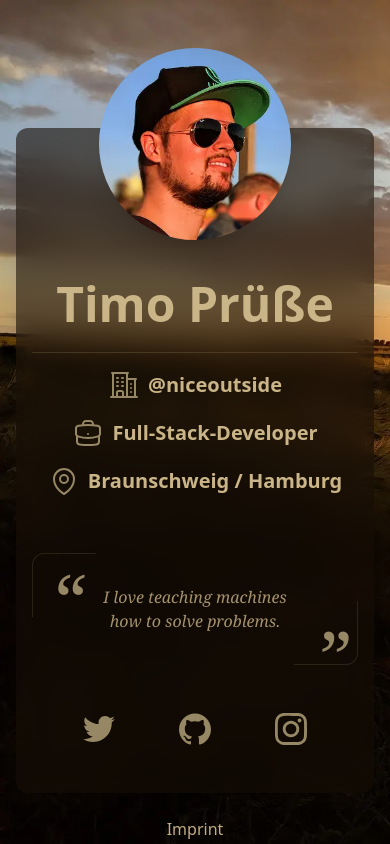
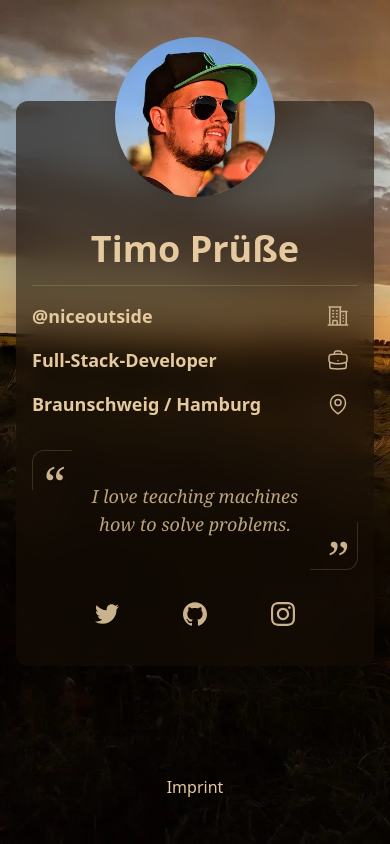
Before and after one commit to timopruesse/timopruesse_personal, a SvelteKit app: page / in a window 390 px wide. Built offline with nearby package versions, Linux system fonts and the light colour scheme.

Commit message:
responsive styles

```diff
--- a/src/lib/contactLink.svelte
+++ b/src/lib/contactLink.svelte
@@ -6,7 +6,7 @@
 
 <a class="link" href={url} target="_blank" rel="noopener noreferrer">
 	<svg
-		class="h-8 fill-current text-accent-0 hover:text-accent-1 transform-gpu hover:scale-125 transition-transform"
+		class="h-6 md:h-8 fill-current text-accent-0 hover:text-accent-1 transform-gpu hover:scale-125 transition-transform"
 		role="img"
 		viewBox="0 0 24 24"
 		xmlns="http://www.w3.org/2000/svg"
--- a/src/routes/+layout.svelte
+++ b/src/routes/+layout.svelte
@@ -2,7 +2,7 @@
 	import '../app.css';
 </script>
 
-<section class="h-screen overflow-hidden bg-cover antialiased lg:px-6">
+<section class="min-h-screen overflow-hidden bg-cover antialiased lg:px-6 flex flex-col">
 	<slot />
 </section>
 
--- a/src/routes/+page.svelte
+++ b/src/routes/+page.svelte
@@ -12,25 +12,26 @@
 </svelte:head>
 
 <div
-	class="max-w-screen-xl flex items-center h-auto lg:h-full flex-wrap mx-auto mt-32 lg:mt-0 relative"
+	class="max-w-screen-xl w-full flex items-center xl:h-full flex-wrap mx-auto mt-20 md:mt-32 lg:mt-28 xl:mt-0 relative flex-1"
 >
 	<div
-		class="w-full lg:w-1/2 xl:w-3/5 rounded-l-xl max-lg:rounded-r-xl shadow-2xl bg-primary-1/60 backdrop-blur-lg mx-4 lg:mx-0 text-accent-1"
+		class="w-full lg:w-3/4 xl:w-3/5 rounded-l-xl max-xl:rounded-r-xl shadow-2xl bg-primary-1/60 backdrop-blur-lg mx-4 lg:mx-auto xl:mx-0 text-accent-1"
 	>
-		<div class="p-4 md:px-12 pt-12 pb-8 text-center lg:text-left">
+		<div class="px-4 md:px-12 pt-8 pb-6 md:pt-12 md:pb-8 text-center xl:text-left">
 			<Image
 				baseType="jpg"
 				src={{ jpg: '/images/timo_small.jpg', webp: '/images/timo_small.webp' }}
-				class="block lg:hidden rounded-full shadow-xl mx-auto -mt-32 h-48 w-48 object-cover object-center"
+				class="block xl:hidden rounded-full shadow-xl mx-auto -mt-24 md:-mt-32 lg:-mt-36 h-40 w-40 md:h-48 md:w-48 lg:h-52 lg:w-52 object-cover object-center"
 				alt="Avatar of Timo"
 			/>
 
-			<h1 class="text-5xl font-semibold mt-10 lg:mt-0">Timo Prüße</h1>
-			<div class="mx-auto pt-6 border-b border-accent-0/25" />
+			<h1 class="text-4xl xl:text-5xl font-semibold mt-8 xl:mt-0">Timo Prüße</h1>
+			<div class="mx-auto pt-4 md:pt-6 border-b border-accent-0/25" />
+			<div class="w-full sm:w-3/4 md:w-2/3 mx-auto xl:w-full">
 				<p
-				class="mt-4 font-semibold text-xl xl:text-2xl flex items-center justify-center lg:justify-start group"
+					class="mt-4 font-semibold text-lg md:text-xl lg:text-2xl flex max-xl:flex-row-reverse items-center justify-between xl:justify-start group"
 				>
-				<Office class="h-8 text-accent-0 mr-2 lg:mr-6 group-hover:text-accent-1" />
+					<Office class="h-6 lg:h-8 text-accent-0 mr-2 xl:mr-6 group-hover:text-accent-1" />
 					<a
 						href="https://no.studio"
 						target="_blank"
@@ -41,37 +42,40 @@
 					</a>
 				</p>
 				<p
-				class="mt-4 font-semibold text-xl xl:text-2xl flex items-center justify-center lg:justify-start group"
+					class="mt-4 font-semibold text-lg md:text-xl lg:text-2xl flex max-xl:flex-row-reverse items-center justify-between xl:justify-start group"
 				>
-				<Briefcase class="h-8 text-accent-0 mr-2 lg:mr-6 group-hover:text-accent-1" />
+					<Briefcase class="h-6 lg:h-8 text-accent-0 mr-2 xl:mr-6 group-hover:text-accent-1" />
 					Full-Stack-Developer
 				</p>
 				<p
-				class="mt-4 font-semibold text-xl xl:text-2xl flex items-center justify-center lg:justify-start group"
+					class="mt-4 font-semibold text-lg md:text-xl lg:text-2xl flex max-xl:flex-row-reverse items-center justify-between xl:justify-start group"
 				>
-				<Pin class="h-8 text-accent-0 mr-2 lg:mr-6 group-hover:text-accent-1" />
+					<Pin class="h-6 lg:h-8 text-accent-0 mr-2 xl:mr-6 group-hover:text-accent-1" />
 					Braunschweig / Hamburg
 				</p>
-			<div class="mt-14 font-serif flex relative py-8 group">
+			</div>
 			<div
-					class="pointer-events-none w-16 h-16 text-7xl text-accent-0 group-hover:text-accent-1 absolute top-0 left-0 pl-3 pt-2 rounded-tl-xl border-l border-t border-accent-0/20 group-hover:border-accent-0/30"
+				class="mt-8 md:mt-14 font-serif flex relative py-8 group w-full md:w-2/3 xl:w-3/4 max-xl:md:mx-auto"
+			>
+				<div
+					class="pointer-events-none w-10 h-10 xl:w-16 xl:h-16 text-5xl md:text-6xl xl:text-7xl text-accent-0 group-hover:text-accent-1 absolute top-0 left-0 pl-1 xl:pl-3 pt-2 rounded-tl-xl border-l border-t border-accent-0/20 group-hover:border-accent-0/30"
 				>
 					“
 				</div>
 				<p
-					class="px-16 xl:px-20 flex-1 lg:text-2xl xl:text-3xl italic text-accent-1/80 group-hover:text-accent-1"
+					class="px-12 sm:px-14 md:px-16 flex-1 text-lg md:text-2xl xl:text-3xl italic text-accent-1/80 group-hover:text-accent-1 text-center"
 				>
-					I love teaching machines how to solve problems.
+					I love teaching machines<br />how to solve problems.
 				</p>
 				<div
-					class="pointer-events-none w-16 h-16 text-7xl text-accent-0 group-hover:text-accent-1 absolute bottom-0 right-0 pb-2 pr-3 rounded-br-xl border-r border-b border-accent-0/20 group-hover:border-accent-0/30"
+					class="pointer-events-none w-12 h-12 xl:w-16 xl:h-16 text-5xl md:text-6xl xl:text-7xl text-accent-0 group-hover:text-accent-1 absolute bottom-0 right-0 pb-2 pr-3 rounded-br-xl border-r border-b border-accent-0/20 group-hover:border-accent-0/30"
 				>
 					<div class="transform-gpu translate-y-1/4 translate-x-1/3">”</div>
 				</div>
 			</div>
 
 			<div
-				class="mt-12 pb-4 lg:pb-6 w-4/5 lg:w-full mx-auto flex flex-wrap gap-x-16 items-center justify-center"
+				class="mt-8 md:mt-12 pb-4 xl:pb-6 w-4/5 xl:w-full mx-auto flex flex-wrap gap-x-16 items-center max-xl:justify-center"
 			>
 				<ContactLink
 					url="https://twitter.com/TimoPruesse/"
@@ -91,16 +95,16 @@
 			</div>
 		</div>
 	</div>
-	<div class="h-full w-full lg:w-1/2 xl:w-2/5 flex items-center relative">
+	<div class="h-full w-full xl:w-2/5 flex items-center relative">
 		<Image
 			src={{ jpg: '/images/timo_large.jpg', webp: '/images/timo_large.webp' }}
 			baseType="jpg"
 			alt="Portrait of Timo"
-			class="rounded-xl shadow-2xl hidden lg:block object-contain"
+			class="rounded-xl shadow-2xl hidden xl:block object-contain"
 		/>
 	</div>
 	<nav
-		class="flex items-center justify-center flex-1 max-lg:my-6 lg:absolute lg:bottom-8 lg:right-8"
+		class="flex items-center justify-center flex-1 max-xl:my-6 xl:absolute xl:bottom-6 2xl:bottom-8 xl:right-6 2xl:right-8"
 	>
 		<a href="/imprint" class="text-accent-1 hover:text-accent-2">Imprint</a>
 	</nav>
--- a/tailwind.config.cjs
+++ b/tailwind.config.cjs
@@ -9,8 +9,8 @@ module.exports = {
 					1: '#170e05'
 				},
 				accent: {
-					0: '#968765',
-					1: '#cab588',
+					0: '#cab38c',
+					1: '#e4ca9e',
 					2: '#f0d7a1'
 				}
 			}
```
Lines whose indentation alone changed are shown as unchanged.
